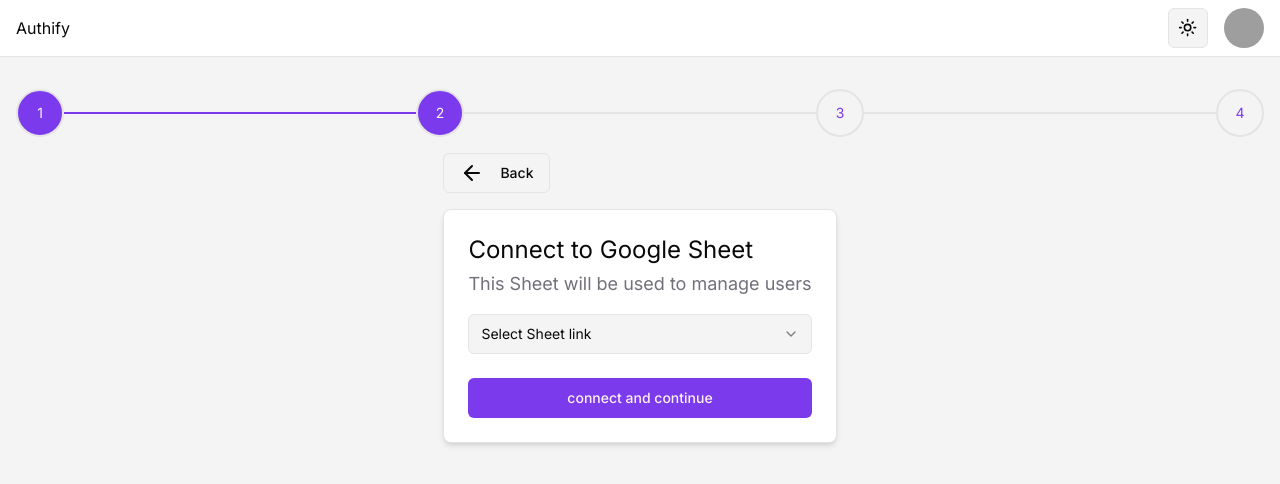
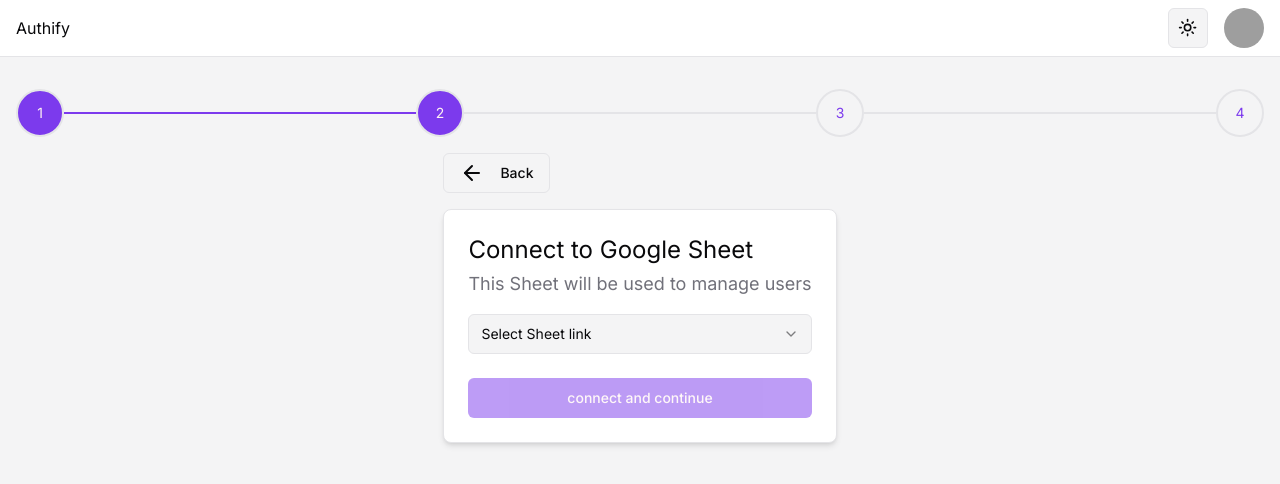
Before and after one commit to tgoyal63/clanflare-frontend, a Next.js app: page /add-services/form/sheet-linking/add-sheet in a window 1280 px wide. Shown: the top 484 px of the page. Built offline with nearby package versions, Linux system fonts and the light colour scheme; grey boxes are pictures that could not be loaded.

Commit message:
ADDED: few ux improvments

```diff
--- a/src/app/add-services/form/sheet-linking/add-sheet/page.tsx
+++ b/src/app/add-services/form/sheet-linking/add-sheet/page.tsx
@@ -76,7 +76,12 @@
 
   // Query 1, get all connected Sheets
 
-  const { data, isLoading, isSuccess } = useQuery({
+  // Fetch available sheets
+  const {
+    data,
+    isLoading: isloadingSheets,
+    isSuccess,
+  } = useQuery({
     queryKey: ["get-connected-sheets"],
     queryFn: async () => {
       return ["link1", "link2", "link3"];
@@ -121,6 +126,15 @@
               <span className="text-lg text-muted-foreground">
                 This Sheet will be used to manage users
               </span>
+              {addNewLink && (
+                <Button
+                  variant={"ghost"}
+                  className="pl-1"
+                  onClick={() => setAddNewLink(false)}
+                >
+                  Click here to use existing sheet
+                </Button>
+              )}
             </h1>
             {/* SELECTER */}
 
@@ -217,11 +231,16 @@
                   <SelectContent>
                     <SelectGroup>
                       <SelectLabel>Linked Sheets</SelectLabel>
-                      {links?.map((item, i) => (
+
+                      {isloadingSheets ? (
+                        <Loader2 className="animate-spin " />
+                      ) : (
+                        links?.map((item, i) => (
                           <SelectItem key={i} value={item}>
                             {item}
                           </SelectItem>
-                      ))}
+                        ))
+                      )}
 
                       <Button
                         variant={"ghost"}
@@ -234,22 +253,18 @@
                     </SelectGroup>
                   </SelectContent>
                 </Select>
-              </>
-            )}
-            {addNewLink ? (
-              <></>
-            ) : (
                 <Button
                   type="submit"
                   className="mt-6 w-full"
-                disabled={isLoading}
+                  disabled={!selectedValue || isloadingSheets}
                 >
-                {isLoading ? (
+                  {isloadingSheets ? (
                     <Loader2 className="animate-spin" />
                   ) : (
                     "connect and continue"
                   )}
                 </Button>
+              </>
             )}
           </Card>
         </div>
```
Lines whose indentation alone changed are shown as unchanged.
